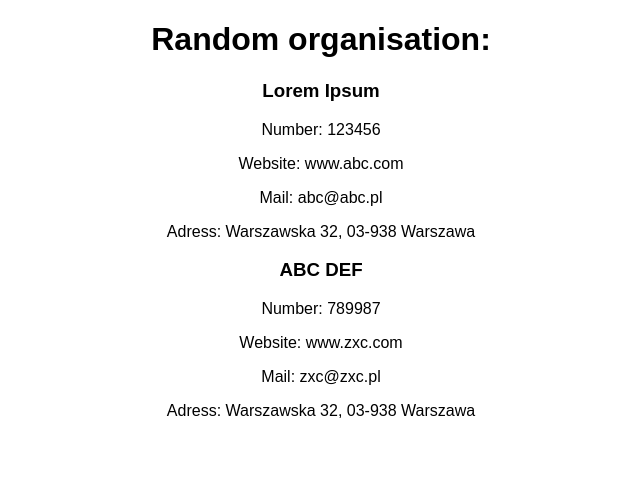
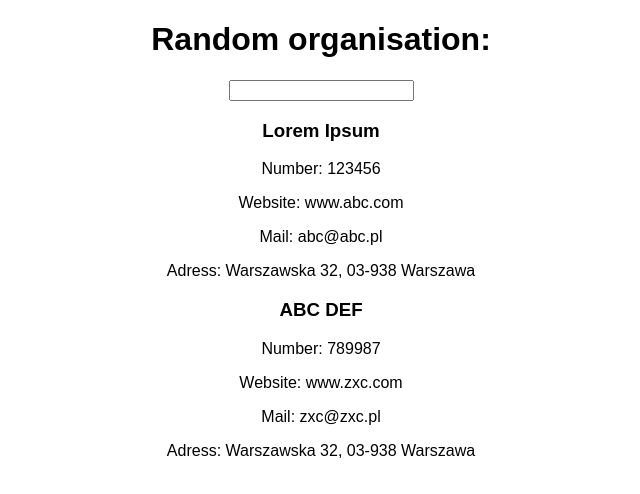
Before and after one commit to IdaszakDaniel/react-randomizer, a React (Create React App) app: page / in a window 1280 px wide. Shown: the top 494 px of the page, without its empty margins (319-959 px from the left). Built offline with nearby package versions, Linux system fonts and the light colour scheme.

Commit message:
Search component added

```diff
--- a/package.json
+++ b/package.json
@@ -3,9 +3,12 @@
   "version": "0.1.0",
   "private": true,
   "dependencies": {
+    "enzyme": "^3.3.0",
+    "enzyme-adapter-react-16": "^1.1.1",
     "react": "^16.2.0",
     "react-dom": "^16.2.0",
-    "react-scripts": "1.1.0"
+    "react-scripts": "1.1.0",
+    "react-test-renderer": "^16.2.0"
   },
   "scripts": {
     "start": "react-scripts start",
--- a/src/App.js
+++ b/src/App.js
@@ -20,6 +20,17 @@ let fakeData  = {
   ]
 }
 
+class Search extends Component{
+  render(){
+    return (
+      <div>
+        <input type="text" onKeyUp={event =>
+          this.props.onTextChange(event.target.value)} />
+      </div>
+    );
+  }
+}
+
 class List extends Component{
   render(){
     let org = this.props.org;
@@ -38,7 +49,10 @@ class List extends Component{
 class App extends Component {
   constructor() {
     super();
-    this.state = {serverData: {}}
+    this.state = {
+      serverData: {},
+      searchString: ''
+    }
   }
 
   componentDidMount() {
@@ -48,18 +62,26 @@ class App extends Component {
   }
 
   render() {
+    let renderList = this.state.serverData.organisations
+          && this.state.serverData.organisations.filter(el =>
+            el.name.toLowerCase().includes(this.state.searchString.toLowerCase()));
+
     return (
       <div className="App">
         {this.state.serverData.organisations ?
           <div>
             <h1>Random organisation:</h1>
-            {this.state.serverData.organisations.map(org =>
-              <List org={org}/>
+            <Search onTextChange={text => {
+                this.setState({searchString: text})
+            }}/>
+            {renderList.map(org =>
+              <List org={org} />
             )}
           </div>
         : ""}
       </div>
     );
+
   }
 }
 
```
Also changed, not shown: src/setupTests.js (added, +4 -0 lines), 2 other files (tests, documents, lock files or other folders).
